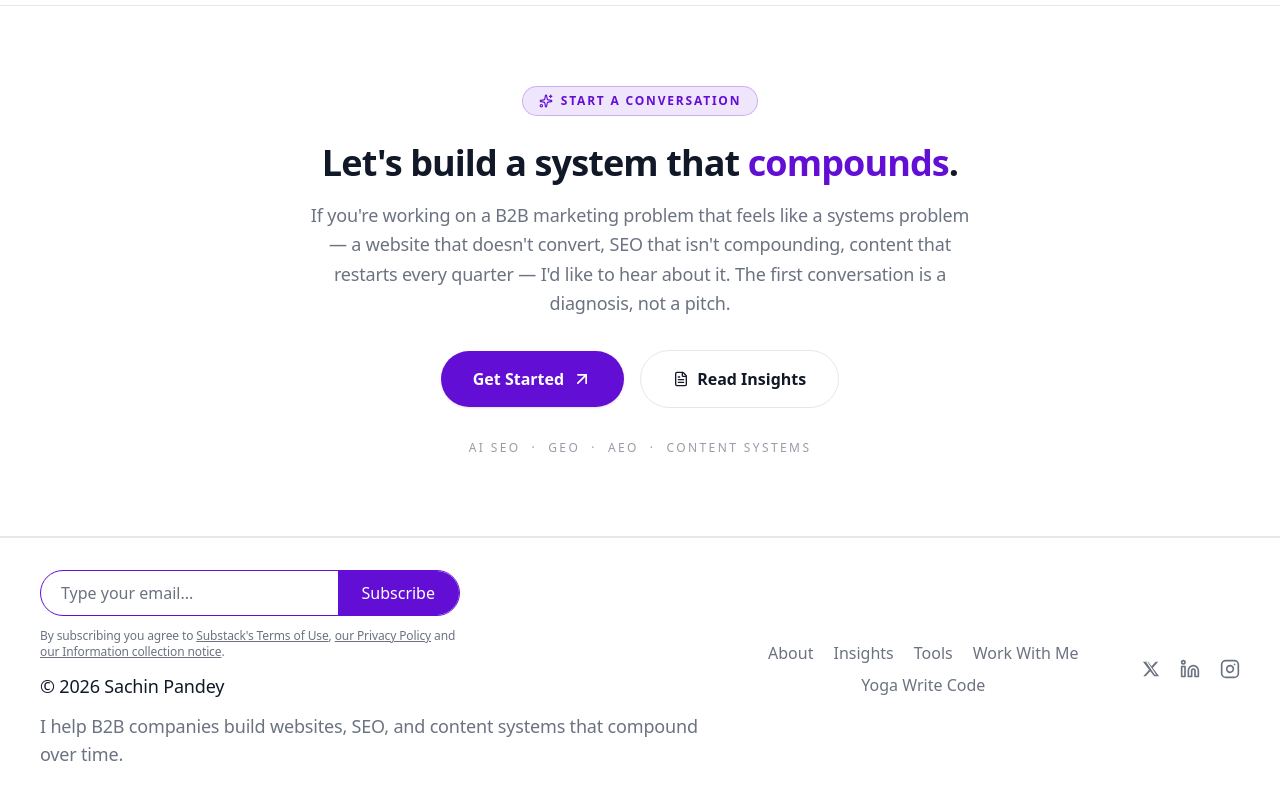
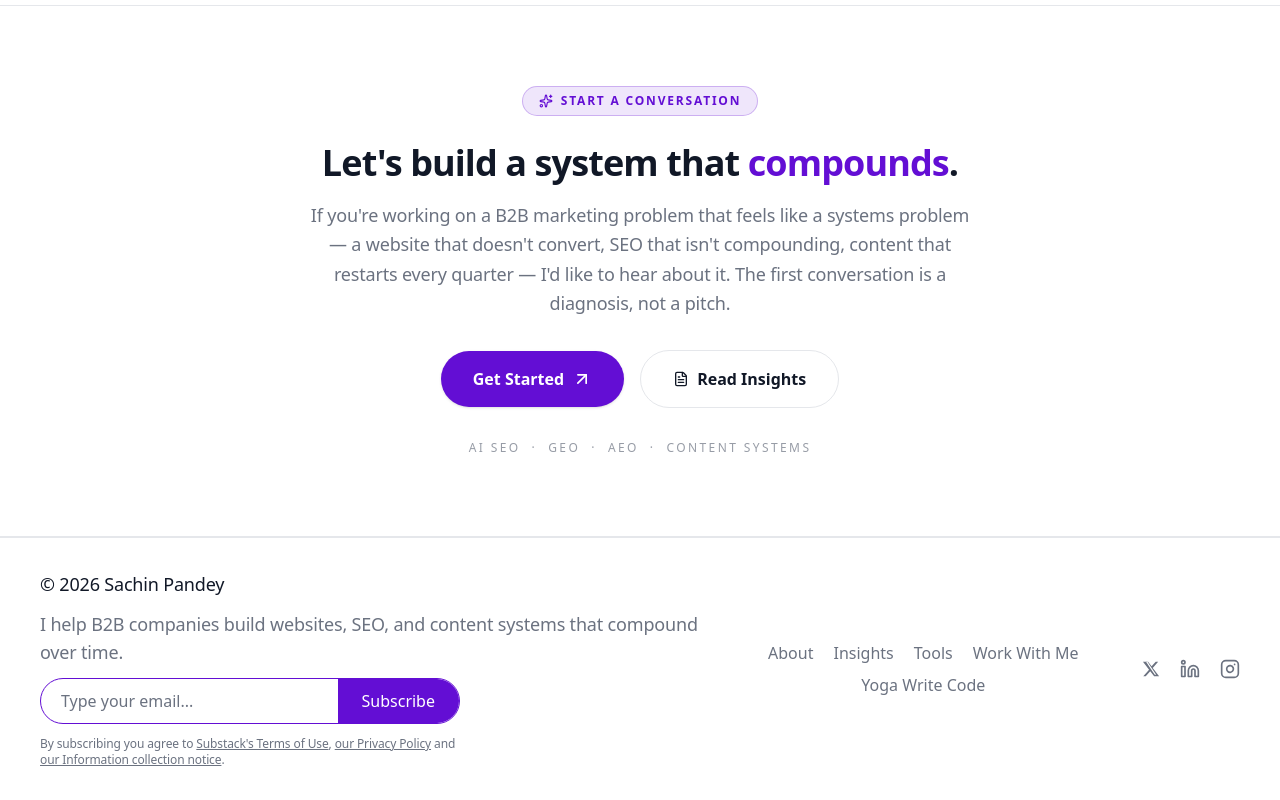
Before and after one commit to writebysachin/sachin-pandey-site, a Next.js app: page / in a window 1280 px wide. Shown: the part 7208-8008 px from the top of the page. Built offline with nearby package versions, Linux system fonts and the light colour scheme; no server answers; a web font is replaced by a local one.

Commit message:
Move footer subscribe form below the tagline

```diff
--- a/src/components/layout/Footer.tsx
+++ b/src/components/layout/Footer.tsx
@@ -17,6 +17,11 @@ export default function Footer() {
 
         {/* Left Side: Subscribe Form + Copyright */}
         <div className="flex flex-col items-center gap-3 text-center lg:items-start lg:text-left">
+          <p className="font-medium text-foreground">
+            © {new Date().getFullYear()} Sachin Pandey
+          </p>
+          <p>I help B2B companies build websites, SEO, and content systems that compound over time.</p>
+
           {/* Substack Subscribe Form */}
           <form
             action="https://writebysachin.substack.com/subscribe"
@@ -45,11 +50,6 @@ export default function Footer() {
             <a href="https://substack.com/privacy" target="_blank" rel="noopener noreferrer" className="underline">our Privacy Policy</a> and{" "}
             <a href="https://substack.com/tos" target="_blank" rel="noopener noreferrer" className="underline">our Information collection notice</a>.
           </p>
-
-          <p className="font-medium text-foreground">
-            © {new Date().getFullYear()} Sachin Pandey
-          </p>
-          <p>I help B2B companies build websites, SEO, and content systems that compound over time.</p>
         </div>
 
         {/* Middle: Quick Links */}
```
